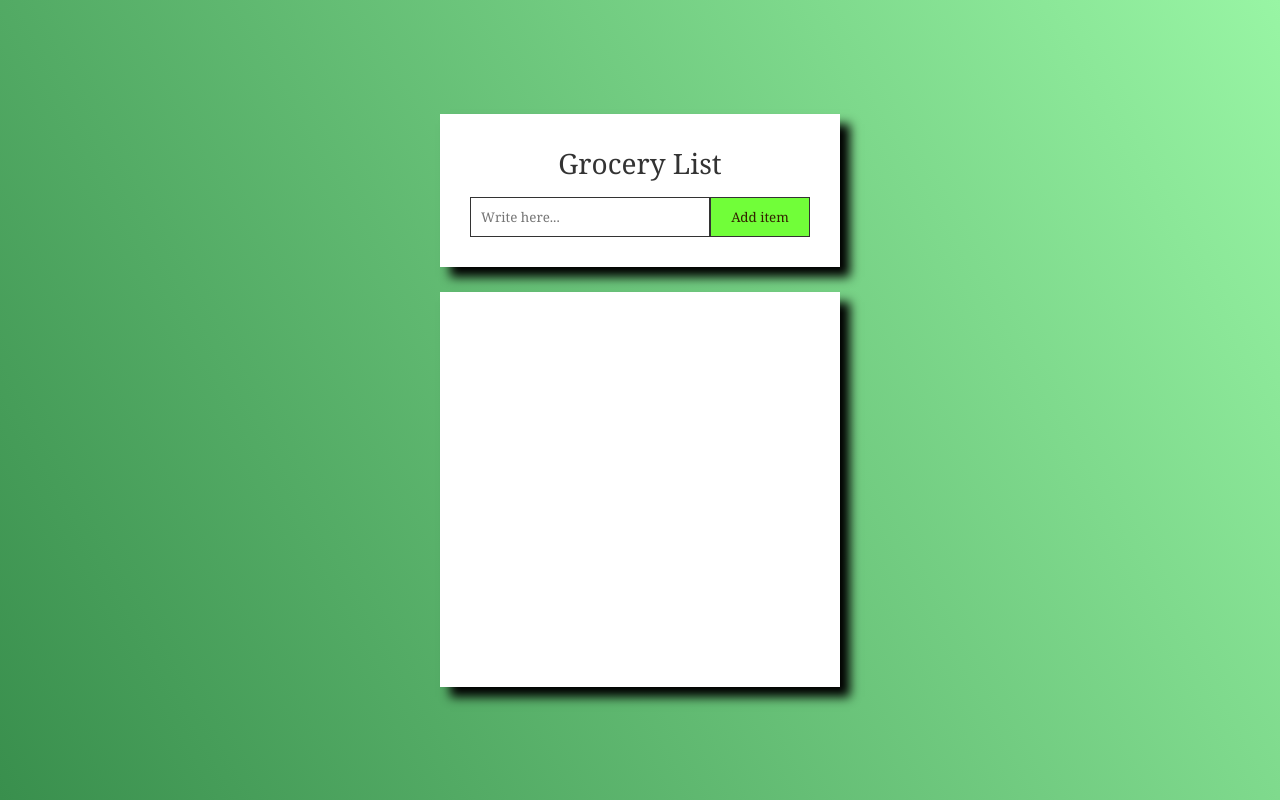
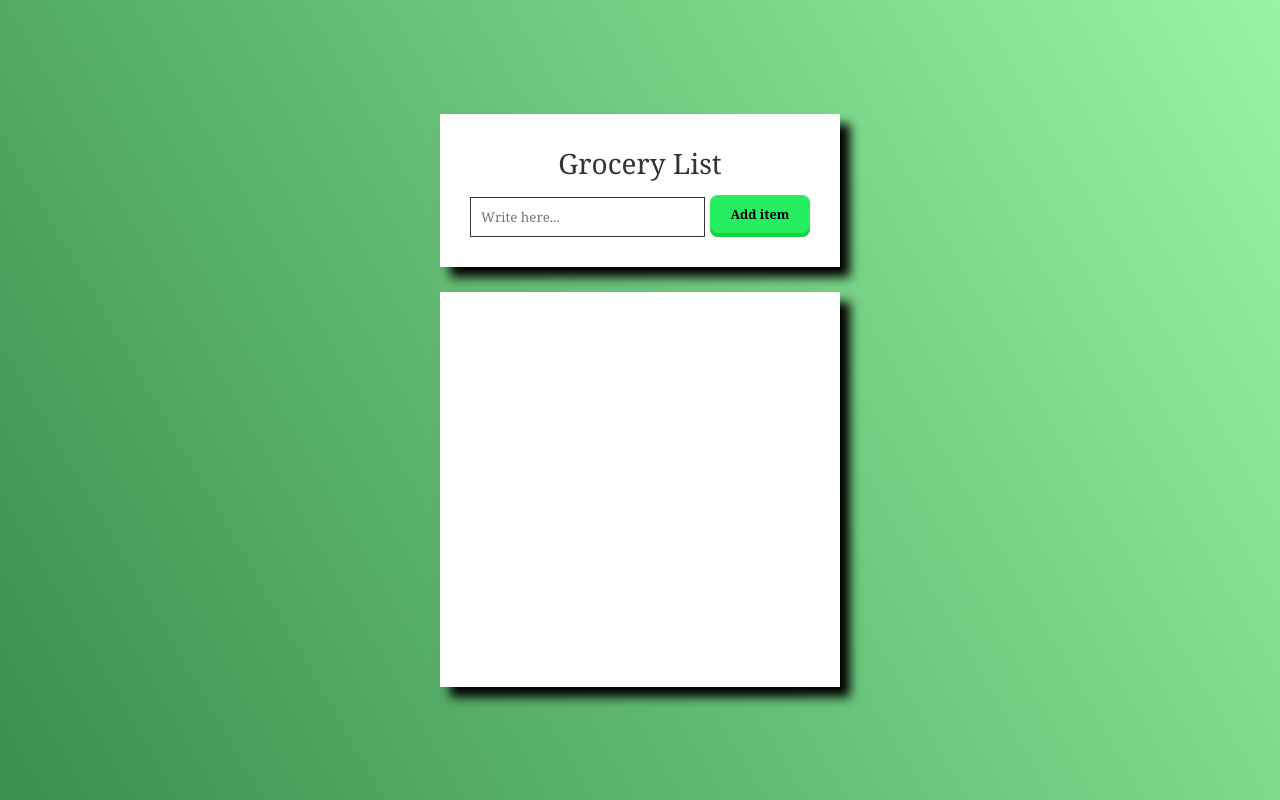
Before and after one commit to duomaz49/groceryListJS, a plain HTML site: page index.html in a window 1280 px wide. Drawn offline with Linux system fonts and the light colour scheme.

Commit message:
3d Button

```diff
--- a/index.html
+++ b/index.html
@@ -14,7 +14,7 @@
                 <h2>Grocery List</h2>
                 <form id="grocery_list">
                     <input id="text_input_list" type="text" placeholder="Write here...">
-                    <button>Add item</button>
+                    <button><span class="push">Add item</span></button>
                 </form>
             </div>
             <ol>
--- a/styles.css
+++ b/styles.css
@@ -54,14 +54,29 @@ body {
 }
 
 .container .box #grocery_list button {
-    background: #71FE39;
+    background: hsl(133, 86%, 44%);
     color: #320;
     min-width: 100px;
-    font-weight: 500;
-    border: 1px solid #333;
+    font-weight: 600;
+    border-radius: 8px;
+    border: none;
     cursor: pointer;
-    outline: none;
+    outline-offset: 4px;
+    margin-left: 5px;
 }
+.push{
+    display: block;
+    padding: 10px 20px;
+    border-radius: 8px;
+    font-size: 0.8rem;
+    background: hsl(138, 86%, 54%);
+    color: black;
+    transform: translateY(-3px);
+}
+button:active .push {
+    transform: translateY(-1px);
+}
+
 
 .container ol {
     position: relative;
```
